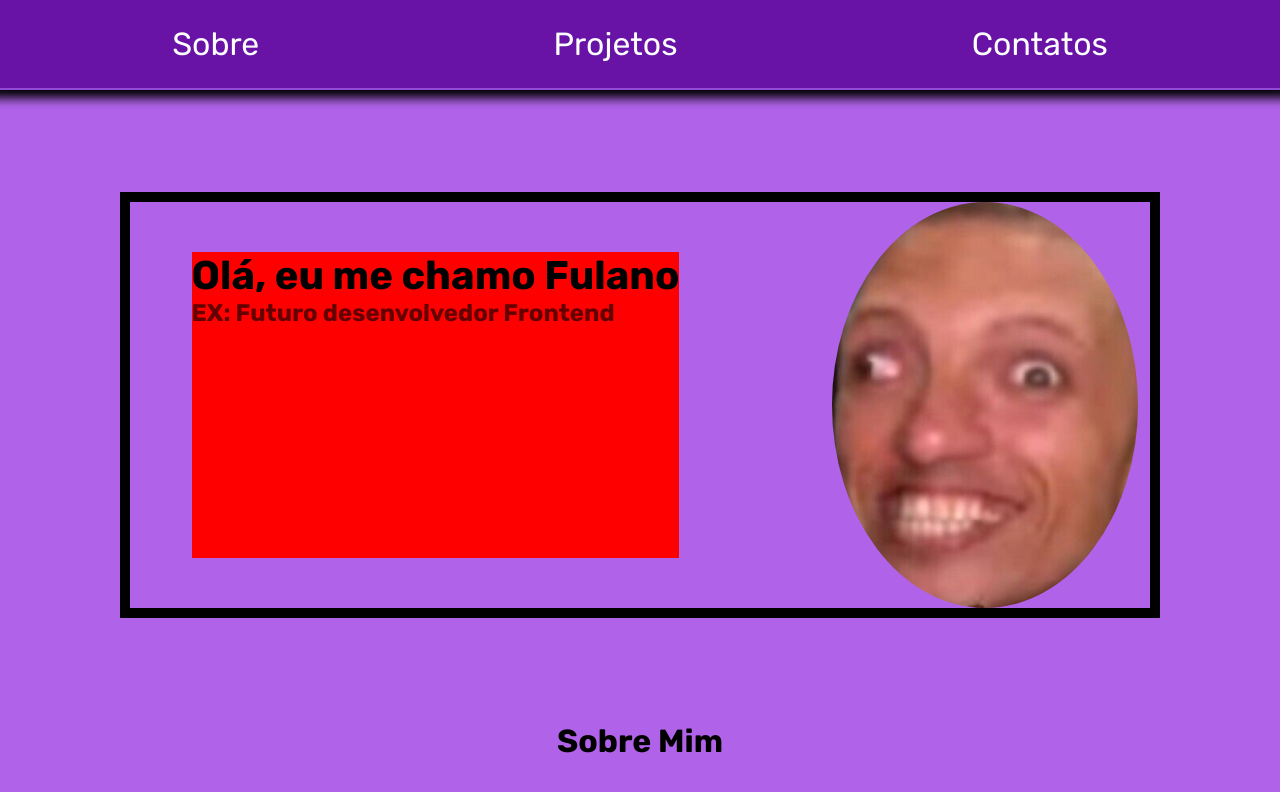
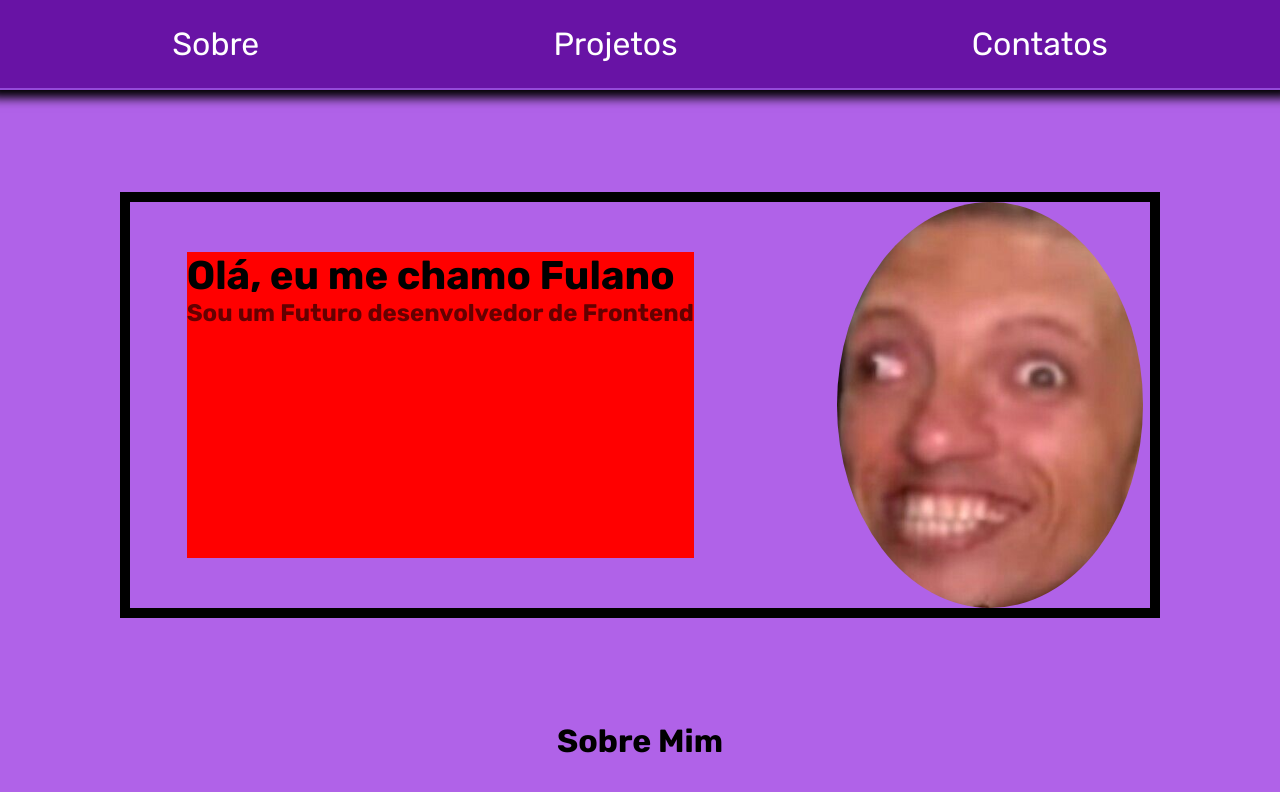
Before and after one commit to MrMadaraUchiha/Portfolio, a plain HTML site: page index.html in a window 1280 px wide. Drawn offline with Linux system fonts and the light colour scheme.

Commit message:
Update index.html

```diff
--- a/index.html
+++ b/index.html
@@ -29,7 +29,7 @@
             <div class="intro">
                 <div class="title">
                     <h1 id="title-w">Olá, eu me chamo Fulano</h1>
-                    <span id="subtitle-w">EX: Futuro desenvolvedor Frontend</span>
+                    <span id="subtitle-w">Sou um Futuro desenvolvedor de Frontend</span>
                 </div>
             </div>
             <img id="intro-profile-image" src="src\images\profile\profile-photo.jpg" alt="Profile">
```
